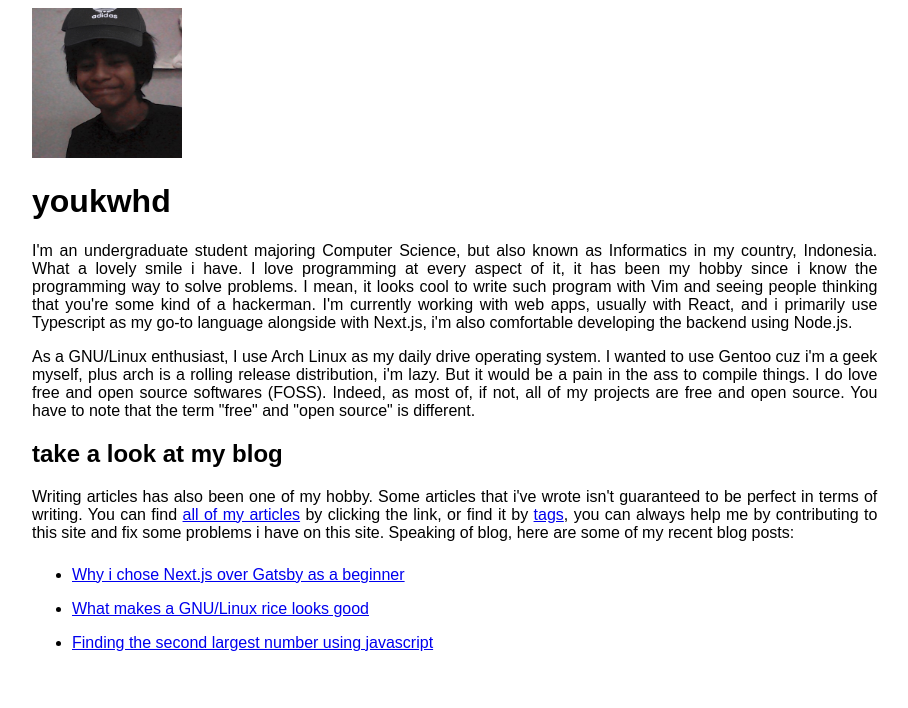
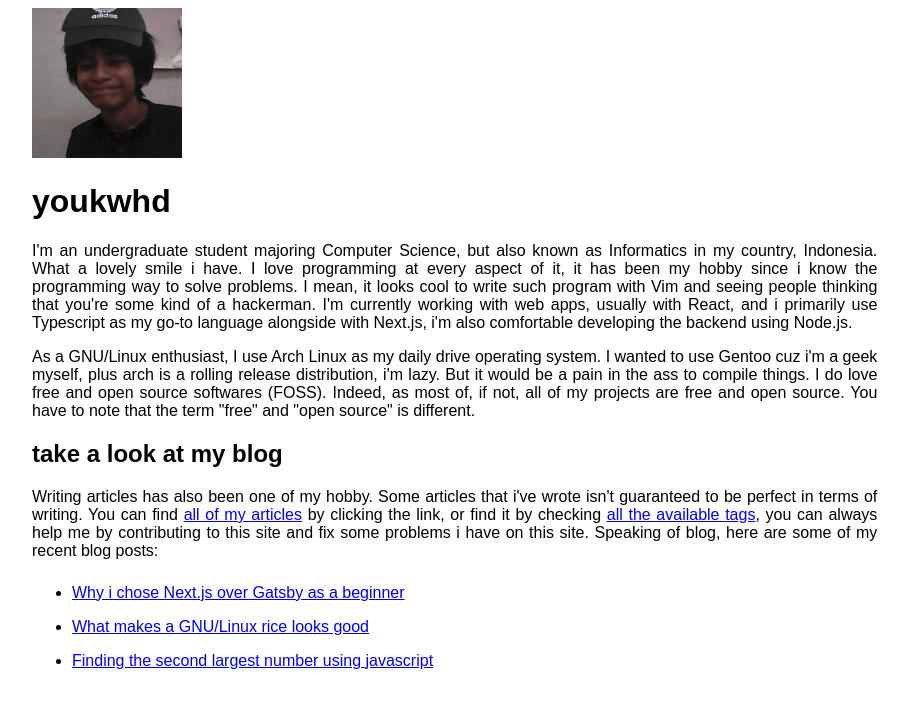
Before and after one commit to youkwhd/youkwhd.com, a Next.js app: page / in a window 1280 px wide. Shown: the top 708 px of the page, without its empty margins (24-932 px from the left). Built offline with nearby package versions, Linux system fonts and the light colour scheme.

Commit message:
make the tag link more readable

```diff
--- a/pages/index.tsx
+++ b/pages/index.tsx
@@ -31,8 +31,8 @@ const Home = ({ recentPosts }: Props): JSX.Element => {
             <h2>take a look at my blog</h2>
             <p>
                 Writing articles has also been one of my hobby. Some articles that i've wrote isn't guaranteed to be perfect in terms of writing. You can
-                find <Link href={"/blog"}><a>all of my articles</a></Link> by clicking the link, or find it by <Link href={"/tags"}><a>tags</a></Link>, you
-                can always help me by contributing to this site and fix some problems i have on this site. Speaking of blog, here are some of my recent blog posts:
+                find <Link href={"/blog"}><a>all of my articles</a></Link> by clicking the link, or find it by checking <Link href={"/tags"}><a>all the available tags</a></Link>, you can always
+                help me by contributing to this site and fix some problems i have on this site. Speaking of blog, here are some of my recent blog posts:
             </p>
             <ul>
                 {recentPosts.map((post: PostType) => {
```
